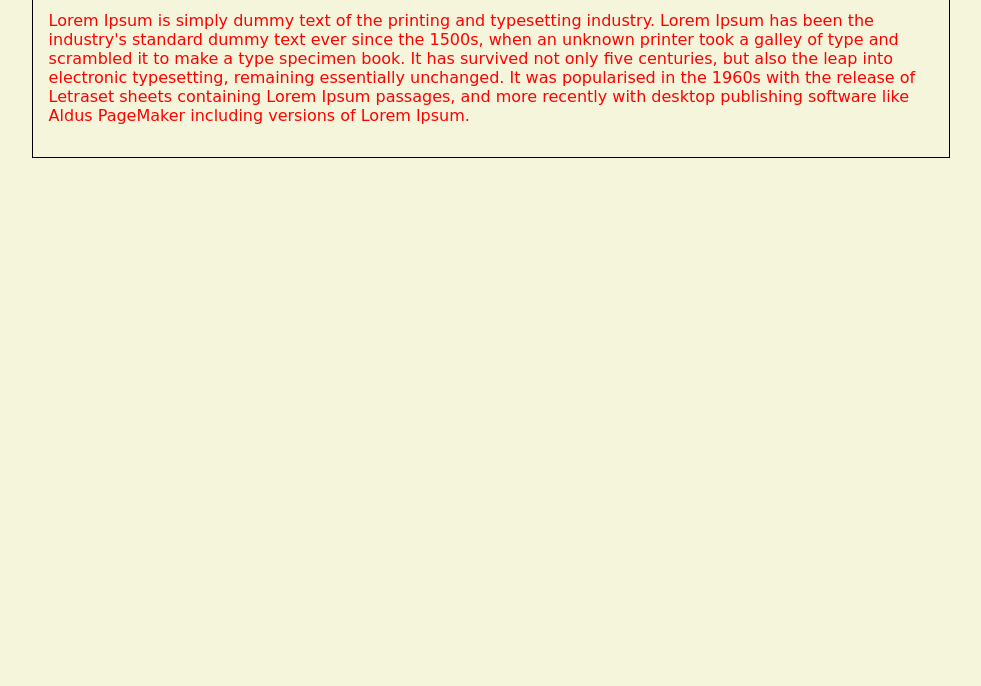
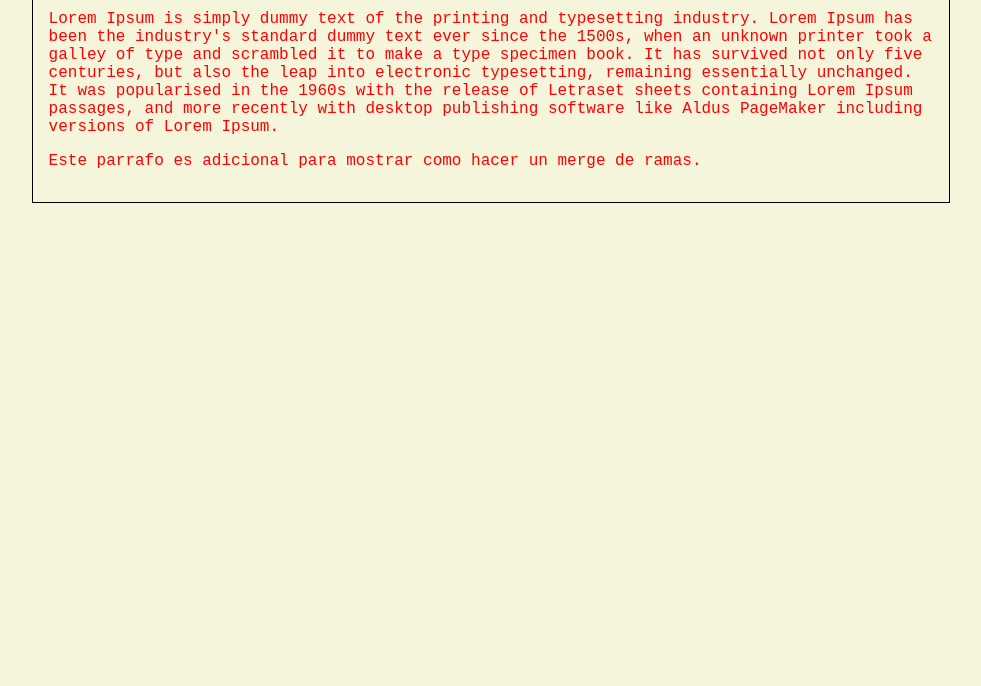
Before and after one commit to MgzArellano/crud-python, a plain HTML site: page index.html in a window 1280 px wide. Shown: the part 114-800 px from the top of the page, without its empty margins (149-1130 px from the left). Drawn offline with Linux system fonts and the light colour scheme.

Commit message:
Agregado el parrafo adicional para mostrar el merge.

```diff
--- a/css/styles.css
+++ b/css/styles.css
@@ -1,7 +1,7 @@
 body{
     color: red;
     text-align: left;
-    font-family:cursive;
+    font-family:'Courier New', Courier, monospace;
     background-color:beige;
 }
 
--- a/index.html
+++ b/index.html
@@ -16,6 +16,9 @@
 
             <p>Lorem Ipsum is simply dummy text of the printing and typesetting industry. Lorem Ipsum has been the industry's standard dummy text ever since the 1500s, when an unknown printer took a galley of type and scrambled it to make a type specimen book. It has survived not only five centuries, but also the leap into electronic typesetting, remaining essentially unchanged. It was popularised in the 1960s with the release of Letraset sheets containing Lorem Ipsum passages, and more recently with desktop publishing software like Aldus PageMaker including versions of Lorem Ipsum.
 
+            <p>Este parrafo es adicional para mostrar como hacer un merge de ramas.</p>
+
+
             </p>
 
         </div>
```
